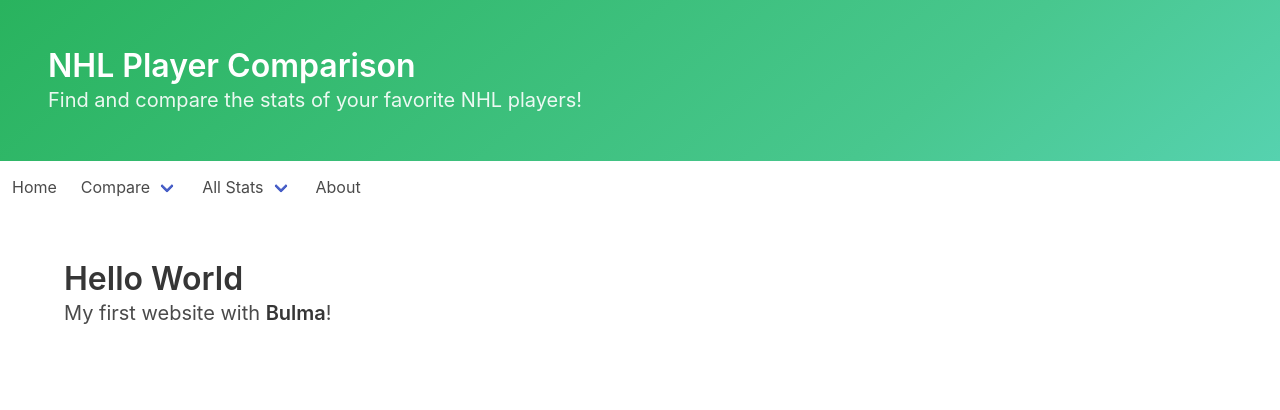
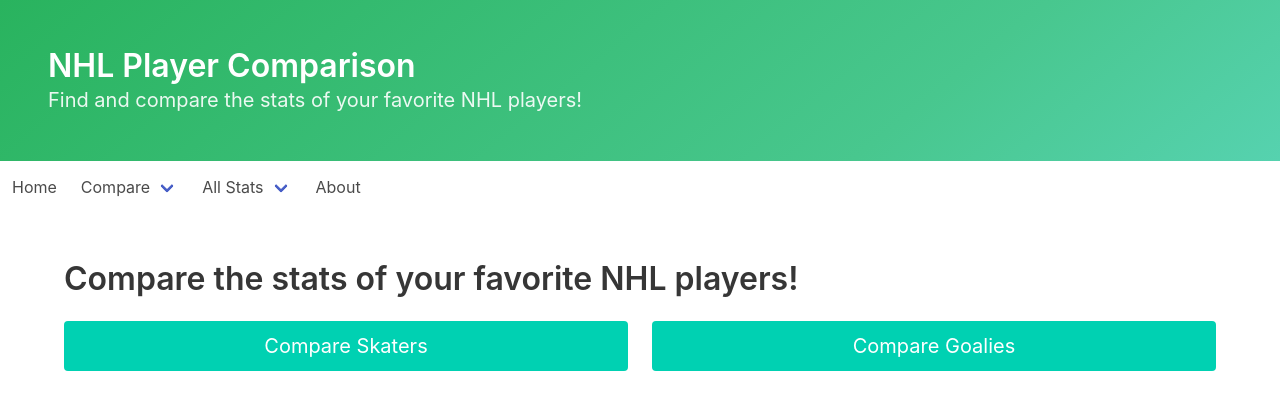
Before and after one commit to briandasilva/NHL-Player-Comparison, a Flask app: page / in a window 1280 px wide. Shown: the top 410 px of the page. Run offline with Flask 2, Linux system fonts and the light colour scheme; parts of the project's set-up code (start-up, migrations or seed data) failed here and were passed over.

Commit message:
More HTML

```diff
--- a/app.py
+++ b/app.py
@@ -7,6 +7,17 @@
 
 app = Flask(__name__)
 
+source = requests.get("https://www.hockey-reference.com/leagues/NHL_2021_skaters.html").text
+soup = BeautifulSoup(source, "lxml")
+
+result = pd.DataFrame()
+url = "https://www.hockey-reference.com/leagues/NHL_2021_skaters.html"
+df = pd.read_html(url, header=1)[0]
+result = result.append(df, sort=False)
+
+result = result[~result["Age"].str.contains("Age")]
+result = result.reset_index(drop=True)
+
 
 @app.route("/")
 def homePage():
@@ -15,16 +26,11 @@
 
 @app.route("/stats/skaters")
 def skaterStats():
-    source = requests.get("https://www.hockey-reference.com/leagues/NHL_2021_skaters.html").text
-    soup = BeautifulSoup(source, "lxml")
-
-    result = pd.DataFrame()
-    url = "https://www.hockey-reference.com/leagues/NHL_2021_skaters.html"
-    df = pd.read_html(url, header=1)[0]
-    result = result.append(df, sort=False)
-
-    result = result[~result["Age"].str.contains("Age")]
-    result = result.reset_index(drop=True)
     return render_template(
         "skaterstats.html", column_names=result.columns.values, row_data=list(result.values.tolist()), zip=zip
     )
+
+
+@app.route("/about")
+def aboutPage():
+    return render_template("about.html")
--- /dev/null
+++ b/templates/about.html
@@ -0,0 +1,5 @@
+{% extends "layout.html" %} {% block content %}
+<section class="section">
+  <div class="container"></div>
+</section>
+{% endblock %}
--- a/templates/home.html
+++ b/templates/home.html
@@ -1,8 +1,25 @@
 {% extends "layout.html" %} {% block content %}
 <section class="section">
   <div class="container">
-    <h1 class="title">Hello World</h1>
-    <p class="subtitle">My first website with <strong>Bulma</strong>!</p>
+    <div class="columns">
+      <div class="column">
+        <h1 class="title is-primary">
+          Compare the stats of your favorite NHL players!
+        </h1>
+      </div>
+    </div>
+    <div class="columns">
+      <div class="column">
+        <button class="button is is-primary is-fullwidth is-medium">
+          Compare Skaters
+        </button>
+      </div>
+      <div class="column">
+        <button class="button is-primary is-fullwidth is-medium">
+          Compare Goalies
+        </button>
+      </div>
+    </div>
   </div>
 </section>
 {% endblock %}
--- a/templates/layout.html
+++ b/templates/layout.html
@@ -39,8 +39,8 @@
             <a class="navbar-item" href="/stats/skaters"> Skaters </a>
             <a class="navbar-item"> Goalies </a>
             </div>
-      <a class="navbar-item"> About </a>
-    </div>
+        </div>
+    <a class="navbar-item" href="\about"> About </a>
   </nav>
   <body>
     {% block content %}{% endblock %}
--- a/templates/skaterstats.html
+++ b/templates/skaterstats.html
@@ -1,8 +1,7 @@
 {% extends "layout.html" %} {% block content %}
 <section class="section">
   <div class="container">
-    <h1 class="title">Hello World</h1>
-    <p class="subtitle">My first website with <strong>Bulma</strong>!</p>
+    <h1 class="title">2021 NHL Skater Stats</h1>
     <div class="table-container">
       <table class="table is-striped is-hoverable">
         <thread>
```
Also changed, not shown: 1 other file.
